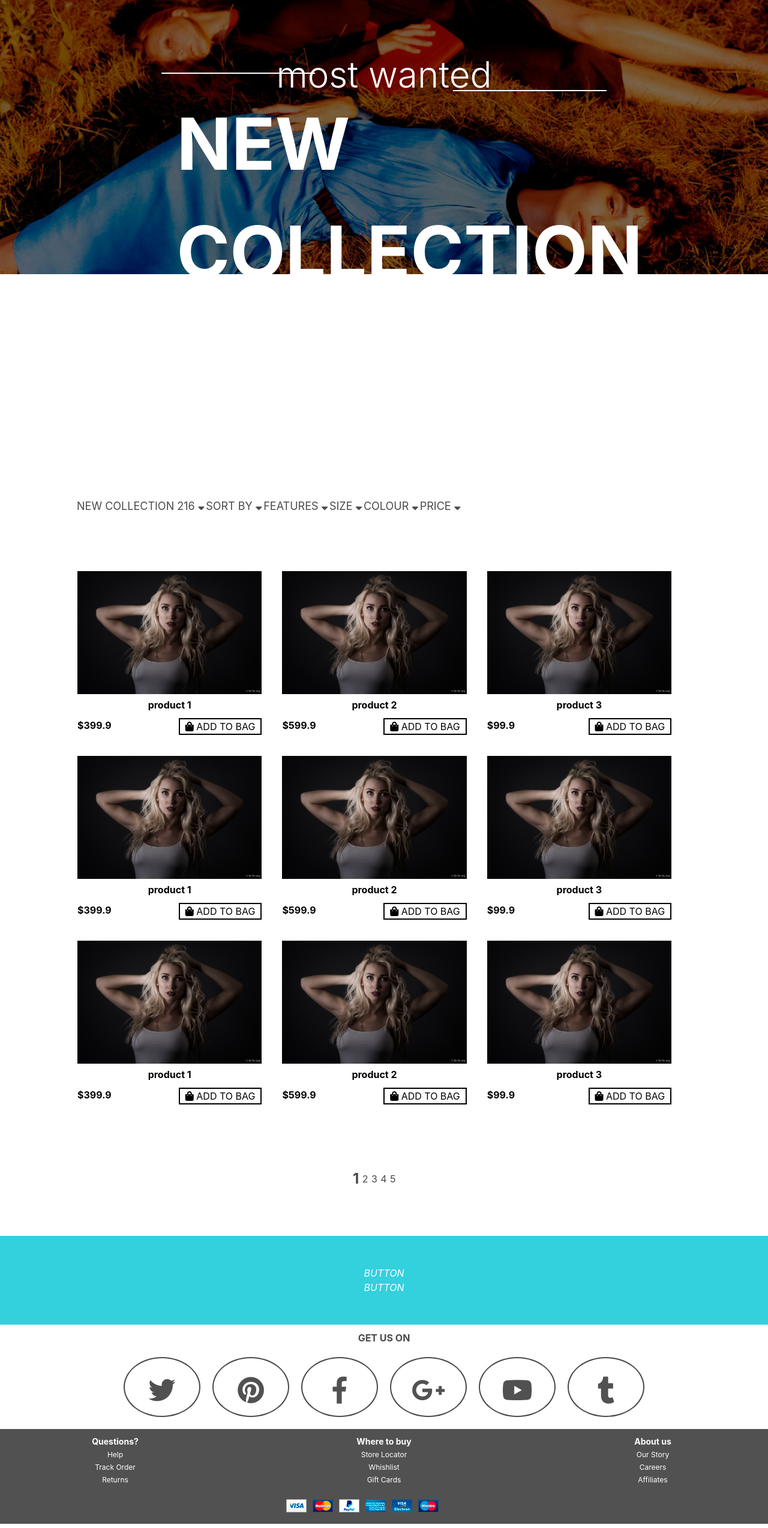
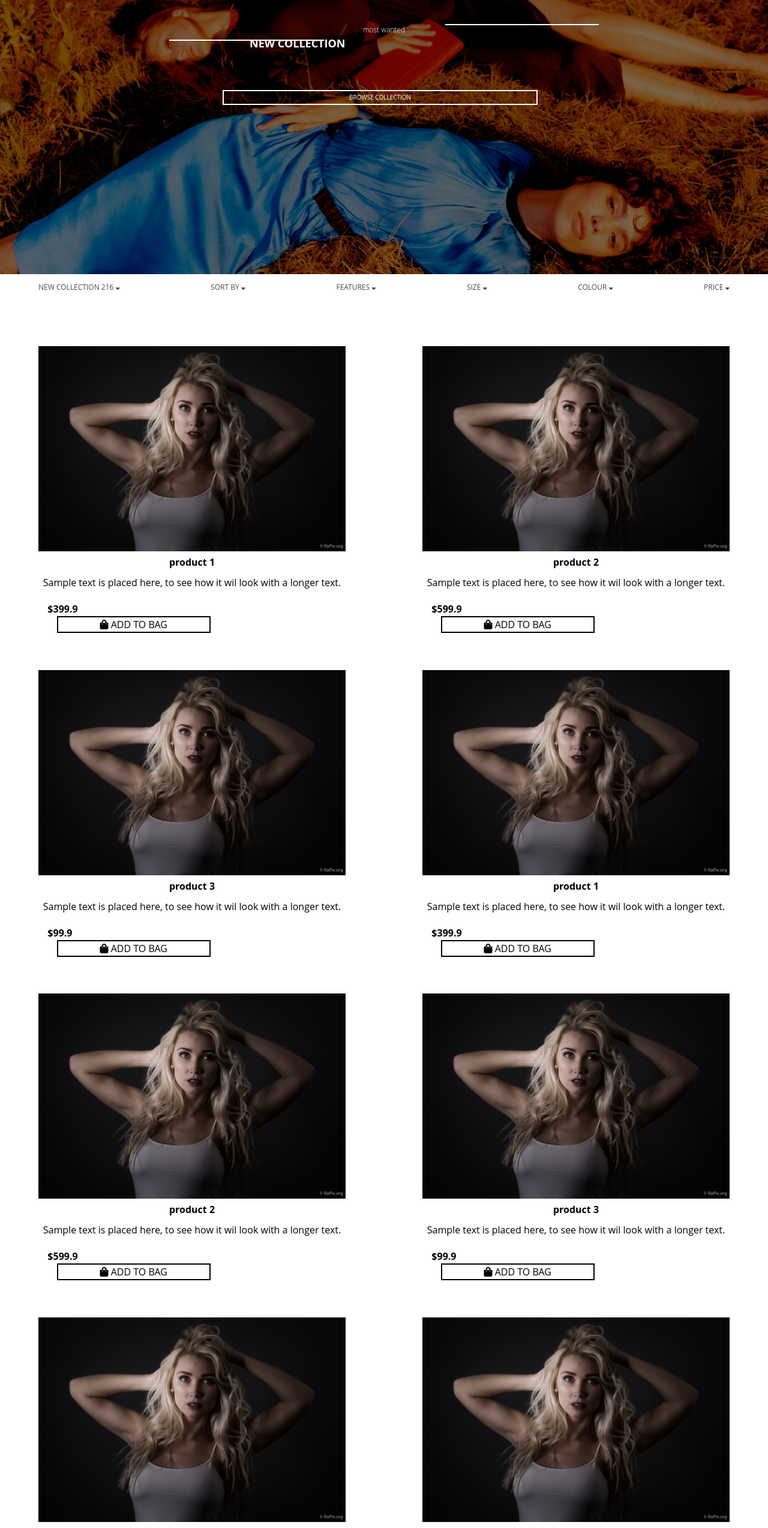
Before and after one commit to Allfixxx/my-project, a Vue app: page /collection in a window 1280 px wide. Shown: the part 80-2627 px from the top of the page at 60% size. Built offline with nearby package versions, Linux system fonts and the light colour scheme.

Commit message:
Responsive work

```diff
--- a/src/components/Collection.vue
+++ b/src/components/Collection.vue
@@ -12,12 +12,13 @@
       <div class="menu__bag">
         <i class="fas fa-lock"></i> 3 ITEMS
       </div>
+      <div class="menu__search">
+        <i class="fas fa-search"></i>
+      </div>
       <div class="menu__burger">
         <i class="fas fa-bars"></i>
       </div>
-      <div class="menu__search">
-        <i class="fas fa-search"></i>
-      </div>
+
     </div>
     <div class="topBanner">
     <img src="static/product-images/slider4.jpg" alt="#" />
@@ -41,16 +42,16 @@
       </ul>
     </div>
 
-    <section class="items--collection">
+    <section class="items">
       <ul>
         <li v-for="product in products" v-bind:key="product.id">
           <router-link :to="'/product/' + product.id">
             <img :src="'/static/product-images/' + product.image_url" :alt="product.title">
-            <h2 class="items__title--collection"> {{ product.title}} </h2>
-            <p class="items__desciption--collection"> {{ product.description }} </p>
-            <div class="items__bag--collection">
-              <p class="items__price--collection"> {{ '$' + product.price }} </p>
-              <p class="items__add--collection"> <i class="fas fa-shopping-bag"></i> ADD TO BAG </p>
+            <h2 class="items__title"> {{ product.title}} </h2>
+            <p class="items__desciption"> {{ product.description }} </p>
+            <div class="items__bag">
+              <p class="items__price"> {{ '$' + product.price }} </p>
+              <p class="items__add"> <i class="fas fa-shopping-bag"></i> ADD TO BAG </p>
             </div>
           </router-link>
         </li>
@@ -68,9 +69,13 @@
 
     </section>
 
-    <section class="commentSlider">
-      <p> BUTTON </p>
-      <p> BUTTON </p>
+    <section class="subscription_buttons">
+      <div class="button1">
+        <p> YOUR EMAIL </p>
+      </div>
+      <div class="button2">
+        <p> SUBSCRIBE TO OUR NEWSLETTER </p>
+      </div>
     </section>
 
     <section class="medias">
--- a/src/components/Home.vue
+++ b/src/components/Home.vue
@@ -151,7 +151,7 @@
 
     <section class="items">
       <ul>
-        <li v-for="product in products" v-bind:key="product.id">
+        <li v-for="product in products.slice(6)" v-bind:key="product.id">
           <router-link :to="'/product/' + product.id">
             <img :src="'/static/product-images/' + product.image_url" :alt="product.title">
             <h2 class="items__title"> {{ product.title}} </h2>
--- a/src/scss/_collection.scss
+++ b/src/scss/_collection.scss
@@ -4,12 +4,228 @@
 body {
 }
 
+@media (min-width:480px) {
+  /* smartphones, Android phones, landscape iPhone */
 
-@media (min-width:320px) {
-  /* smartphones, portrait iPhone, portrait 480x320 phones (Android) */
+  .bannerText {
+    margin: -33% 0 35% 0;
+    font-weight: 300;
+    font-size: 12px;
+    text-align: center;
+    color: $color-white;
+  }
+
+  .line1 {
+    margin: 2% 0 0 22%;
+    position: absolute;
+    width: 20%;
+    border: 0.5px solid;
+  }
+
+  .line2 {
+    margin: -1.5% 0 0 58%;
+    position: absolute;
+    width: 20%;
+    border: 0.5px solid;
+  }
+
+  .bannerText__big {
+    margin: -35% 0 25% 32.5%;
+    font-size: 18px;
+    color: $color-white;
+    font-weight: bold;
+  }
+
+  .bannerButton {
+    margin: -20% 0 0 29%;
+    border: 2px solid;
+    width: 41%;
+    height: 25px;
+    line-height: 20px;
+    border-color: $color-white;
+    position: absolute;
+    font-size: 10px;
+
+    p {
+      text-align: center;
+    }
+
+    a {
+      text-decoration: none;
+      color: $color-white;
+    }
+
+    :hover {
+      background-color: $color_blackHover;
+    }
+  }
+
+  .sorting {
+    margin: 30% 0 5% 0;
+
+    ul {
+      display: flex;
+      justify-content: space-between;
+      width: 90%;
+      margin-left: 5%;
+      font-size: 12px;
+    }
+
+    li {
+    }
+
+    i {
+      font-size: 12px;
+    }
+  }
+
+  .items {
+    width: 100%;
+    display: flex;
+
+    h2{
+      color: black;
+      font-weight: bold;
+    }
+    p{
+      color: black;
+    }
+    ul {
+      flex-direction: column;
+    }
+    li{
+      margin: 2% 0;
+    }
+  }
+  .items__title {
+    text-align: center;
+  }
+  .items__desciption {
+    text-align: center;
+    margin: 5px 0 15px 0;
+  }
+  .items__bag{
+    display: flex;
+    flex-wrap: wrap;
+    width: 100%;
+    margin: 1% 0 2% 0;
+  }
+  .items__price {
+    width: 20%;
+    margin-left: 17%;
+    font-weight: bold;
+  }
+  .items__add {
+    border: 2px solid;
+    width: 45%;
+    text-align: center;
+    margin-right: 17%;
+  }
+
+  .numbers {
+    width: 100%;
+    ul {
+      display: flex;
+      flex-direction: row;
+      width: 100%;
+      text-align: center;
+      justify-content: center;
+      align-items: center;
+      margin: 7% 0;
+    }
+
+    li {
+      margin: 0 2%;
+    }
+  }
+
+  .numbers1 {
+    font-size: 24px;
+    font-weight: bold;
+  }
+
+  .subscription_buttons {
+    display: flex;
+    flex-wrap: wrap;
+    padding: 10px;
+    justify-content: space-around;
+    text-align: center;
+    background-color: $color-teal;
+    color: $color-white;
+    padding: 50px;
+  }
+  .button1 {
+    border: 2px solid;
+    padding: 2%;
+    display: none;
+  }
+  .button2 {
+    border: 2px solid;
+    padding: 2%;
+    :hover{
+      color: black;
+      background-color: $color-white;
+    }
+  }
+
+}
+
+@media (min-width:768px) {
+  /* portrait tablets, portrait iPad, e-readers (Nook/Kindle), landscape 800x480 phones (Android) */
+
+  .items {
+    ul {
+      flex-direction: row; /* */
+      flex-wrap: wrap; /* */
+    }
+
+    li {
+      margin: 2% 5%; /* */
+    }
+  }
+
+  .items__title {
+    text-align: center;
+  }
+
+  .items__desciption {
+    text-align: center;
+    margin: 5px 0 15px 0;
+  }
+
+  .items__bag {
+    display: flex;
+    flex-wrap: wrap;
+    width: 100%;
+    margin: 1% 0 2% 0;
+  }
+
+  .items__price {
+    width: 25%;
+    margin-left: 3%;
+    font-weight: bold;
+  }
+
+  .items__add {
+    border: 2px solid;
+    width: 50%;
+    text-align: center;
+
+  }
+
+}
+
+
+@media (min-width:1281px) {
+  /* hi-res laptops and desktops */
+}
+
+@media (min-width:1900px) {
+  /* HD */
 
   .topBanner {
     margin-bottom: 5%;
+
     img {
       width: 100%;
     }
@@ -22,24 +238,28 @@ body {
     text-align: center;
     color: $color-white;
   }
+
   .line1 {
     margin: 3.25% 0 0 21%;
     position: absolute;
     width: 20%;
     border: 1px solid;
   }
+
   .line2 {
     margin: -1.5% 0 0 59%;
     position: absolute;
     width: 20%;
     border: 1px solid;
   }
+
   .bannerText__big {
     margin: -36.5% 0 25% 23%;
     font-size: 120px;
     color: $color-white;
     font-weight: bold;
   }
+
   .bannerButton {
     margin: -25% 0 0 43.5%;
     border: 2px solid;
@@ -64,21 +284,22 @@ body {
     }
   }
 
-  .sorting{
+  .sorting {
     margin: 0 0 7% 0;
-    ul{
+
+    ul {
       display: flex;
       justify-content: space-between;
       width: 50%;
       margin-left: 10%;
       font-size: 18px;
     }
-    li{
 
+    li {
     }
-    i{
+
+    i {
       font-size: 18px;
-
     }
   }
 
@@ -109,15 +330,15 @@ body {
     }
   }
 
-  .items__title--collection {
+  .items__title {
     text-align: center;
   }
 
-  .items__desciption--collection {
+  .items__desciption {
     display: none;
   }
 
-  .items__bag--collection {
+  .items__bag {
     display: flex;
     flex-wrap: wrap;
     width: 100%;
@@ -128,12 +349,12 @@ body {
     }
   }
 
-  .items__price--collection {
+  .items__price {
     width: 20%;
     font-weight: bold;
   }
 
-  .items__add--collection {
+  .items__add {
     border: 2px solid;
     width: 45%;
     text-align: center;
@@ -155,33 +376,10 @@ body {
       width: 1.5%;
     }
   }
-  .numbers1{
+
+  .numbers1 {
     font-size: 24px;
     font-weight: bold;
   }
 
 }
-
-@media (min-width:480px) {
-  /* smartphones, Android phones, landscape iPhone */
-}
-
-@media (min-width:600px) {
-  /* portrait tablets, portrait iPad, e-readers (Nook/Kindle), landscape 800x480 phones (Android) */
-}
-
-@media (min-width:801px) {
-  /* tablet, landscape iPad, lo-res laptops ands desktops */
-}
-
-@media (min-width:1025px) {
-  /* big landscape tablets, laptops, and desktops */
-}
-
-@media (min-width:1281px) {
-  /* hi-res laptops and desktops */
-}
-
-@media (min-width:1900px) {
-  /* HD */
-}
--- a/src/scss/_footer.scss
+++ b/src/scss/_footer.scss
@@ -45,9 +45,11 @@ body{
     width: 30%;
   }
 
-  .footer__cards{
+  .footer__cards {
     width: 100%;
-    margin: 20px 8% 10px 8%;
+    display: flex;
+    justify-content: center;
+    margin: 2% 0;
   }
   .footer__logo{
     display: none;
@@ -57,6 +59,11 @@ body{
 
 @media (min-width:480px) {
   /* smartphones, Android phones, landscape iPhone */
+
+  .footer__cards {
+
+  }
+
 }
 
 @media (min-width:600px) {
--- a/src/scss/_header.scss
+++ b/src/scss/_header.scss
@@ -159,25 +159,24 @@ body {
   /* HD */
 
   .main__logo {
-    top: 5%;
-    left: 17%;
-    width: 15%;
+    top: 4%;
+    left: 6%;
   }
 
   .menu {
     top: 6%;
-    font-size: 30px;
-    right: -2.25%;
+    font-size: 20px;
+    right: 7.5%;
   }
   .menu__login {
-    width: 10%;
+    width: 6%;
   }
   .menu__bag {
-    width: 10%;
+    width: 6%;
     margin-right: -1%;
   }
   .menu__search {
-    width: 4%;
+    width: 3%;
   }
   .menu__burger {
     width: 1%;
--- a/src/scss/_mixins.scss
+++ b/src/scss/_mixins.scss
@@ -1,2 +1,3 @@
-body {
+* {
+  font-family: 'Open Sans', sans-serif;
 }
```
Also changed, not shown: src/scss/_home.scss (+100 -156 lines), static/product-images/big-deal.jpg.
